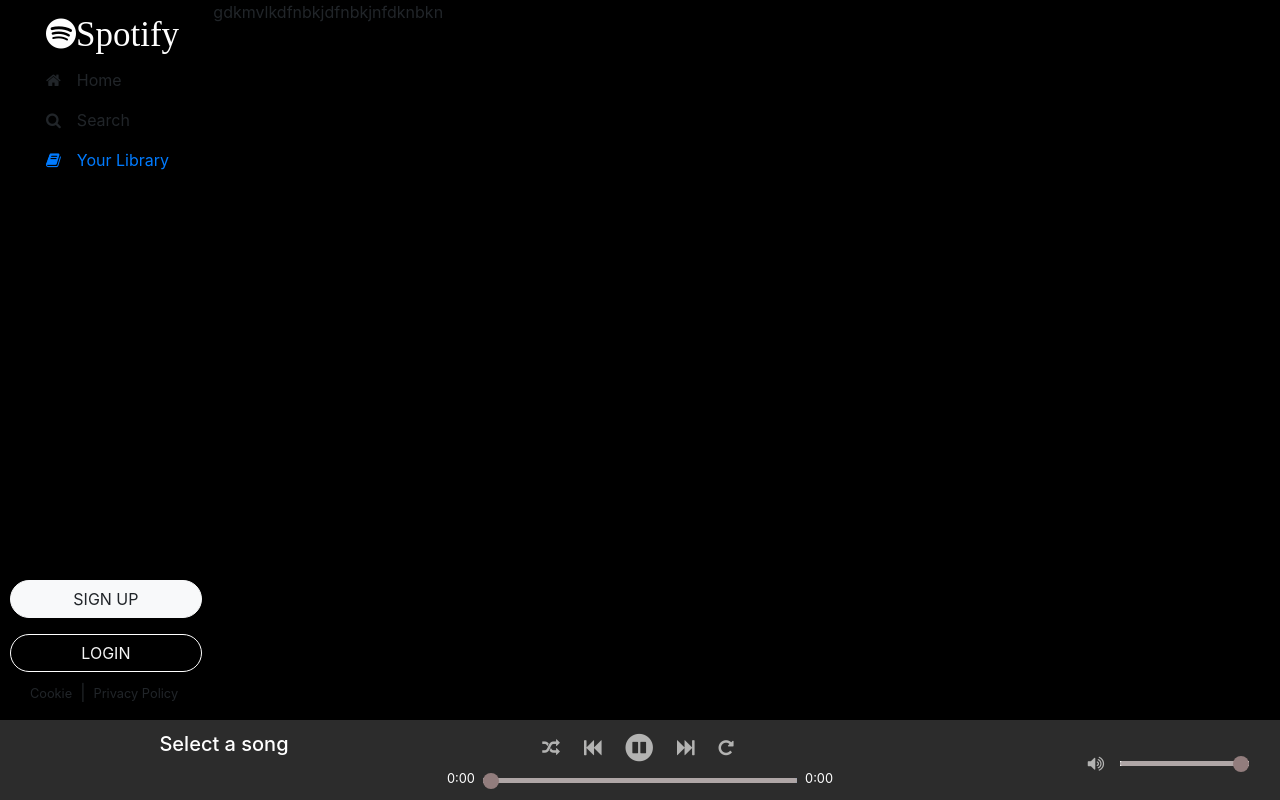
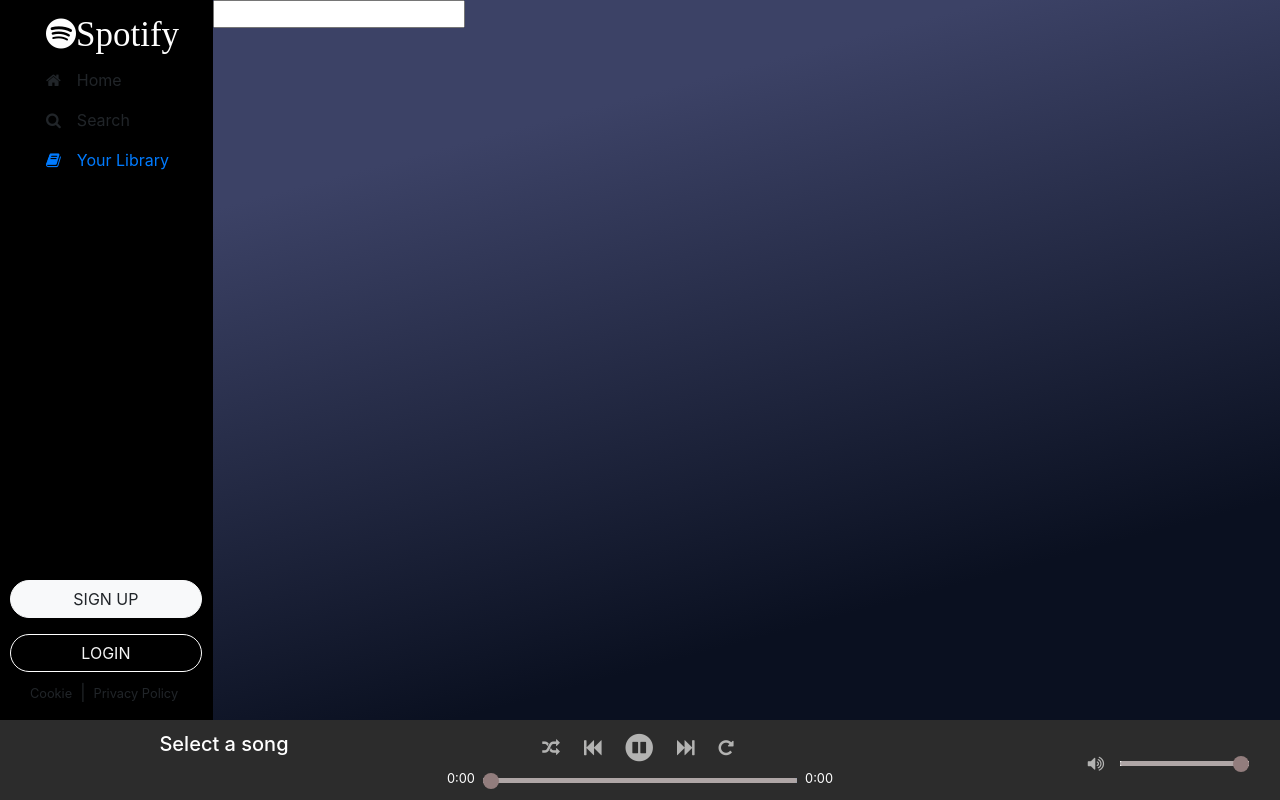
Before and after one commit to alekszone/FridayChallenge, a React (Create React App) app: page /search in a window 1280 px wide. Built offline with nearby package versions, Linux system fonts and the light colour scheme.

Commit message:
search component

```diff
--- a/src/component/HomePage/SearchSong.jsx
+++ b/src/component/HomePage/SearchSong.jsx
@@ -1,5 +1,45 @@
-import React from "react";
+import React, { useEffect, useState } from "react";
+import { withRouter } from "react-router-dom";
+import Styles from "../style.module.css";
+function SearchSong() {
+  const [fetchSearch, setFetchSearch] = useState([]);
+  const fetchsongs = async (artist) => {
+    const data = await fetch(
+      `https://deezerdevs-deezer.p.rapidapi.com/search?q=${artist}`,
+      {
+        method: "GET",
+        headers: {
+          "x-rapidapi-key":
+            "a38b207ac3msh1ad9621daeb255ap171938jsnd40f00760e58",
+          "x-rapidapi-host": "deezerdevs-deezer.p.rapidapi.com",
+        },
+      }
+    );
+    const response = await data.json();
+    if (response) {
+      setFetchSearch(response.data);
+    } else {
+      console.log("nothwefjiioe");
+    }
+  };
+  console.log(fetchSearch, "ca ka mrena");
+  return (
+    <div className={`${Styles.home}`}>
+      <input
+        type="text"
+        onChange={(e) => fetchsongs(e.currentTarget.value)}
+      ></input>
 
-export default function SerachSong() {
-  return <div>gdkmvlkdfnbkjdfnbkjnfdknbkn</div>;
+      {fetchSearch &&
+        fetchSearch.map((song) => {
+          return (
+            <>
+              <p>{song.title}</p>
+            </>
+          );
+        })}
+    </div>
+  );
 }
+
+export default withRouter(SearchSong);
```
